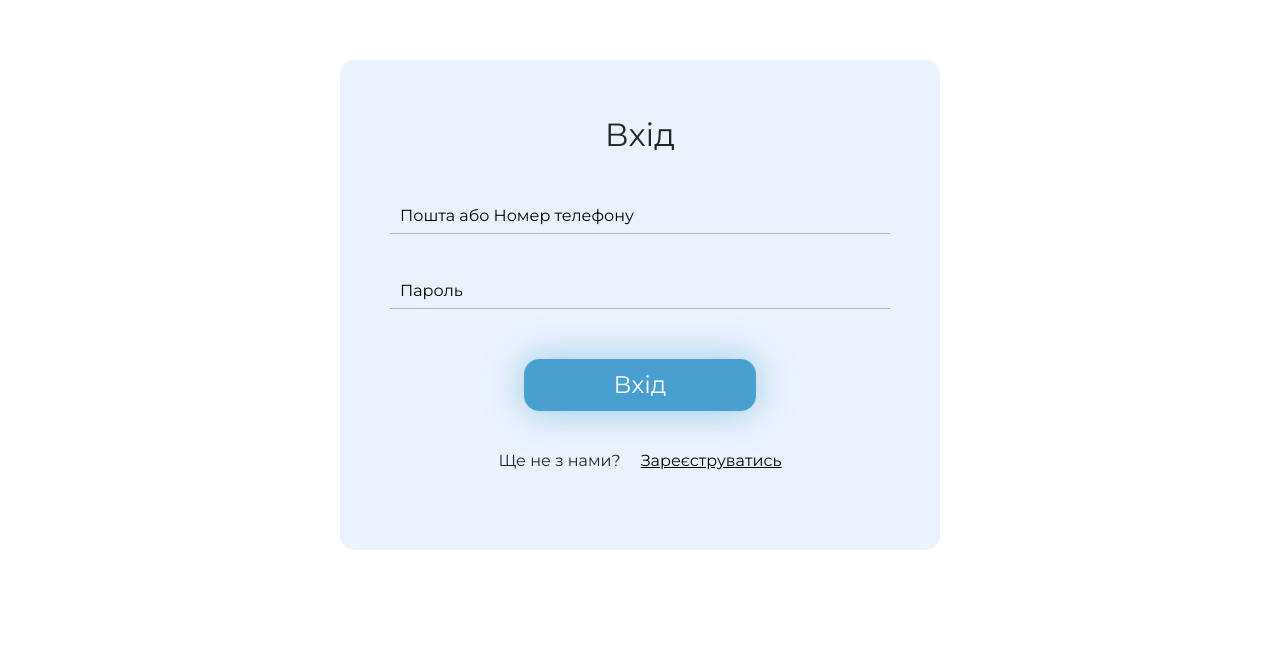
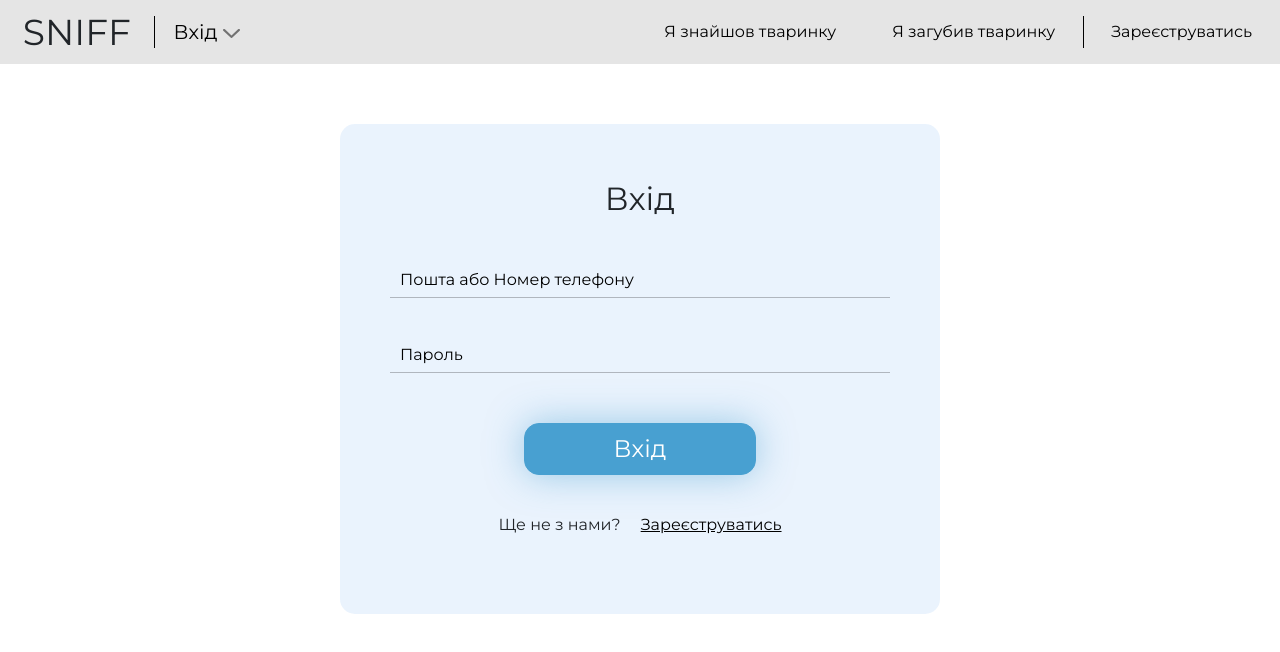
Before and after one commit to Sniff-project/frontend, a React (Create React App) app: page /signin in a window 1280 px wide. Shown: the top 652 px of the page. Built offline with nearby package versions, Linux system fonts and the light colour scheme.

Commit message:
add cat-logo

```diff
--- /dev/null
+++ b/src/Components/ui/Anchor/index.jsx
@@ -0,0 +1,11 @@
+import React from "react";
+import AnchorLink from "react-anchor-link-smooth-scroll";
+import "./style.scss";
+
+export default function Anchor({ href, text }) {
+  return (
+    <AnchorLink className="nav-menu__link" href={href}>
+      {text}
+    </AnchorLink>
+  );
+}
--- /dev/null
+++ b/src/Components/ui/Anchor/style.scss
@@ -0,0 +1,4 @@
+.nav-menu__link {
+    font-family: Montserrat-300;
+    cursor: pointer;
+}
--- a/src/Components/ui/index.js
+++ b/src/Components/ui/index.js
@@ -1,2 +1,3 @@
 export { default as Button1 } from "./Button1";
 export { default as Input1 } from "./Input1";
+export { default as Anchor } from "./Anchor";
--- a/src/Containers/Homepage/Footer/index.jsx
+++ b/src/Containers/Homepage/Footer/index.jsx
@@ -1,6 +1,6 @@
 import React from 'react';
 import { NavLink } from 'react-router-dom';
-import AnchorLink from 'react-anchor-link-smooth-scroll';
+import Anchor from "@components/ui/Anchor";
 import facebookImg from '../../../Assets/Icons/footer/facebook.png';
 import instagramImg from '../../../Assets/Icons/footer/instagram.png';
 import './style.scss';
@@ -17,13 +17,13 @@ export default function Footer() {
                         <h3>Закладки</h3>
                         <ul>
                             <li>
-                                <NavLink to='/'>Головна сторінка</NavLink>
+                                <a href='/'>Головна сторінка</a>
                             </li>
                             <li>
-                                <AnchorLink href='#ourAnimals'>Наші тваринки</AnchorLink>
+                                <Anchor text='Наші тваринки' href='#ourAnimals'/>
                             </li>
                             <li>
-                                <AnchorLink href='#aboutAnimals'>Інформація про наших тваринок</AnchorLink>
+                                <Anchor text='Інформація про наших тваринок' href='#aboutAnimals'/>
                             </li>
                             <li>
                                 <NavLink to='/profile'>Профіль</NavLink>
--- a/src/Containers/Navbar/Nav/index.jsx
+++ b/src/Containers/Navbar/Nav/index.jsx
@@ -1,59 +1,100 @@
-import React, { useState } from 'react';
-import imgArrow from '../../../Assets/Icons/nav/Arrow.svg';
-import { NavLink } from 'react-router-dom';
-import AnchorLink from 'react-anchor-link-smooth-scroll';
-import { Transition } from 'react-transition-group';
-import './style.scss';
+import React, { useState, useEffect, useContext } from "react";
+import { NavLink, useLocation } from "react-router-dom";
+import { Transition } from "react-transition-group";
+import Anchor from "@components/ui/Anchor";
+import { AuthContext } from "@contexts";
+import imgArrow from "../../../Assets/Icons/nav/Arrow.svg";
+import logoCat from "../../../Assets/Icons/nav/LogoCat.svg";
+
+import "./style.scss";
 
 export default function Nav() {
+  const isAuth = useContext(AuthContext);
+
+  console.log(isAuth.login)
 
   const [navMenu, setNavMenu] = useState(false);
+  const [title, setTitle] = useState("");
+  const titlePages = [
+    {
+      title: "Головна сторінка",
+      link: "/",
+    },
+    {
+      title: "Вхід",
+      link: "/signin",
+    },
+    {
+      title: "Реєстрація",
+      link: "/signup",
+    },
+  ];
+
+  const { pathname } = useLocation();
+
+  useEffect(() => {
+    setTitle(() => {
+      return titlePages.filter((elem) => elem.link === pathname)[0].title;
+    });
+  }, [pathname]);
+
+  const showMenu = () => {
+    if (pathname === titlePages[0].link) {
+      setNavMenu((prev) => !prev);
+    }
+  };
 
   return (
     <header>
       <nav>
-                <div className='nav-holder'>
-                    <div className='nav-row'>
-                        <div id={'ttt'} className="logo">
+        <div className="nav-holder">
+          <div className="nav-row">
+            <div id={"ttt"} className="logo">
+              <div className="logo-holder">
                 sniff
+                {isAuth.isAuthenticated && (
+                  <div className="logo-cat">
+                    <img src={logoCat} />
                   </div>
-                        <div className='nav-row__center'>
-
-                            <button className='nav-row__btn' onClick={() => setNavMenu(prev => !prev)}>
-                                Головна сторінка
-                                <img alt='' src={imgArrow} />
+                )}
+              </div>
+            </div>
+            <div className="nav-row__center">
+              <button className="nav-row__btn" onClick={showMenu}>
+                {title}
+                <img alt="" src={imgArrow} />
               </button>
 
-                            <ul className='nav-list'>
-                                <li className='nav-list__item'>
-                                    <NavLink className='nav-list__addPet' to='/addpet'>Я знайшов тваринку</NavLink>
+              <ul className="nav-list">
+                <li className="nav-list__item">
+                  <NavLink className="nav-list__addPet" to="/addpet">
+                    Я знайшов тваринку
+                  </NavLink>
                 </li>
-                                <li className='nav-list__item'>
-                                    <NavLink className='nav-list__addPet' to='/addpet'>Я загубив тваринку</NavLink>
+                <li className="nav-list__item">
+                  <NavLink className="nav-list__addPet" to="/addpet">
+                    Я загубив тваринку
+                  </NavLink>
                 </li>
               </ul>
             </div>
 
-                        <NavLink className='nav-row_singUp' to='/signup'>Зареєструватись</NavLink>
-
+            <NavLink className="nav-row_singUp" to="/signup">
+              Зареєструватись
+            </NavLink>
           </div>
 
-                    <div className='wrap'>
-                        <Transition
-                            in={navMenu}
-                            timeout={50}
-                            mountOnEnter
-                            unmountOnExit
-                        >
-                            <ul className='nav-menu-list'>
-                                <li className='nav-menu-list__item'>
-                                    <a href='/'>Головна сторінка</a>
+          <div className="wrap">
+            <Transition in={navMenu} timeout={50} mountOnEnter unmountOnExit>
+              <ul className="nav-menu-list">
+                <li className="nav-menu-list__item">
+                  <a href="/">Головна сторінка</a>
                 </li>
-                                <li className='nav-menu-list__item'>
-                                    <AnchorLink className='nav-menu__link' href='#ourAnimals'>Наші тваринки</AnchorLink>
+                <li className="nav-menu-list__item">
+                  <Anchor text="Наші тваринки" href="#ourAnimals" />
                 </li>
-                                <li className='nav-menu-list__item'>
-                                    <AnchorLink className='nav-menu__link' href='#aboutAnimals'>Інформація про тваринок</AnchorLink>
+                <li className="nav-menu-list__item">
+                  <Anchor text="Інформація про тваринок" href="#aboutAnimals" />
                 </li>
               </ul>
             </Transition>
@@ -61,6 +102,5 @@ export default function Nav() {
         </div>
       </nav>
     </header>
-
-    )
+  );
 }
--- a/src/Containers/Navbar/Nav/style.scss
+++ b/src/Containers/Navbar/Nav/style.scss
@@ -10,7 +10,7 @@
     background: rgba(0, 0, 0, 0.1);
     height: 8vh;
 
-    div {
+    >div {
         position: relative;
 
         &::after {
@@ -26,13 +26,37 @@
 }
 
 .logo {
-    font-size: 36px;
-    text-transform: uppercase;
+    height: 100%;
     width: 12vw;
     display: flex;
     align-items: center;
     justify-content: center;
-    height: 100%;
+
+    .logo-holder {
+        font-size: 36px;
+        text-transform: uppercase;
+        display: flex;
+        align-items: center;
+        justify-content: center;
+        position: relative;
+
+        .logo-cat {
+            height: 32px;
+            padding-top: 6px;
+            padding-left: 6px;
+
+            &::after {
+                content: "";
+                display: block;
+                width: 105%;
+                height: .3px;
+                background-color: black;
+                position: absolute;
+                bottom: 3px;
+                left: 0;
+            }
+        }
+    }
 }
 
 .nav-row__center {
@@ -57,13 +81,12 @@
     background: rgba(0, 0, 0, 0.1);
     display: flex;
     padding: 8px;
+
+    a {
+        padding: 8px 12px;
+    }
 }
 
-.nav-menu__link {
-    padding: 8px 12px;
-    font-family: Montserrat-300;
-    cursor: pointer;
-}
 
 .nav-row_singUp {
     padding: 28px;
--- a/src/Pages/SignIn/index.jsx
+++ b/src/Pages/SignIn/index.jsx
@@ -2,6 +2,7 @@ import React, { useContext } from "react";
 import { Navigate } from "react-router-dom";
 import { AuthContext } from "@contexts";
 import { SignInBlock } from "@containers/SignIn";
+import { Navbar } from "@containers/Navbar";
 
 const Login = () => {
   const { isAuthenticated } = useContext(AuthContext);
@@ -11,9 +12,12 @@ const Login = () => {
   }
 
   return (
-    <div className="container p-0">
-      <div className="d-flex justify-content-center">
-        <SignInBlock />
+    <div>
+      <Navbar />
+      <div className="container p-0">
+        <div className="d-flex justify-content-center">
+          <SignInBlock />
+        </div>
       </div>
     </div>
   );
```
Also changed, not shown: src/Assets/Icons/nav/LogoCat.svg (added). Lines whose indentation alone changed are shown as unchanged.
